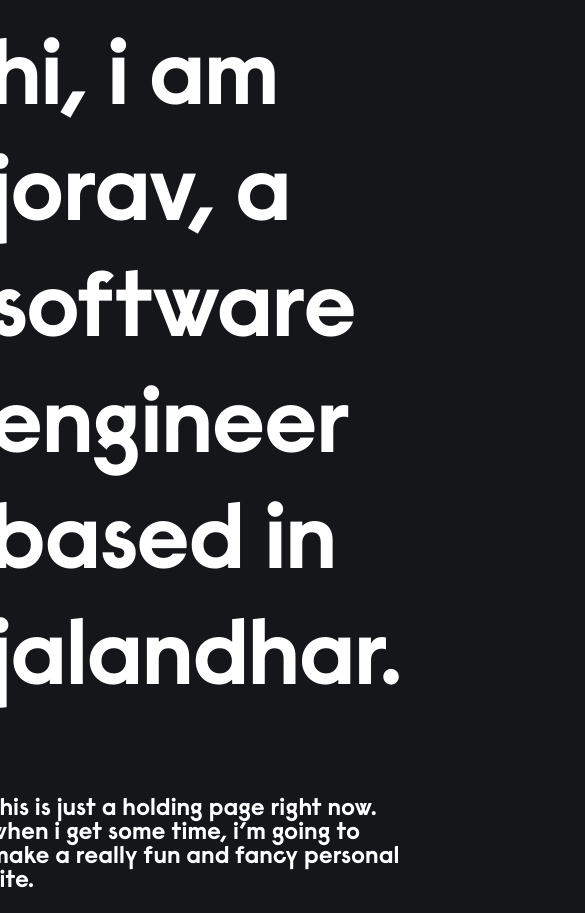
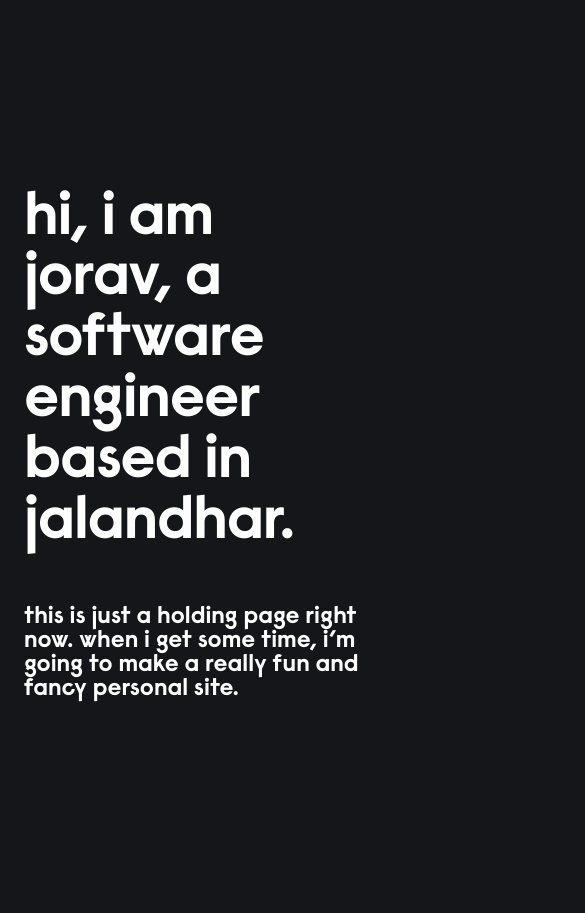
Before and after one commit to joravkumar/gatsby-portfolio, a Gatsby site: page / in a window 390 px wide. Shown: the top 913 px of the page, 585 px wide, since content can reach past the window. After the commit the page ends 860 px from the top, so only its background shows below. Built offline with nearby package versions, Linux system fonts and the light colour scheme; Gatsby itself is replaced by a stand-in of ours.

Commit message:
feat: media query added

```diff
--- a/src/styles/main.scss
+++ b/src/styles/main.scss
@@ -1,6 +1,9 @@
+$small: 300px;
+$medium: 900px;
+
 html,
 body * {
-  font-family: "RaisonnePro", sans-serif;
+  font-family: 'RaisonnePro', sans-serif;
 }
 
 .flex-center {
@@ -21,10 +24,19 @@ main {
   section {
     padding-right: 25.5em;
     padding-left: 25.5em;
+
+    @media screen and (min-width: $small) {
+      padding-right: 1em;
+      padding-left: 1em;
+    }
     h1 {
       font-size: 5.8em;
       line-height: 1.25em;
       letter-spacing: -0.02em;
+      @media screen and (min-width: $small) {
+        font-size: 3.8em;
+        line-height: 1em;
+      }
     }
   }
 }
```
Also changed, not shown: 1 other file.
